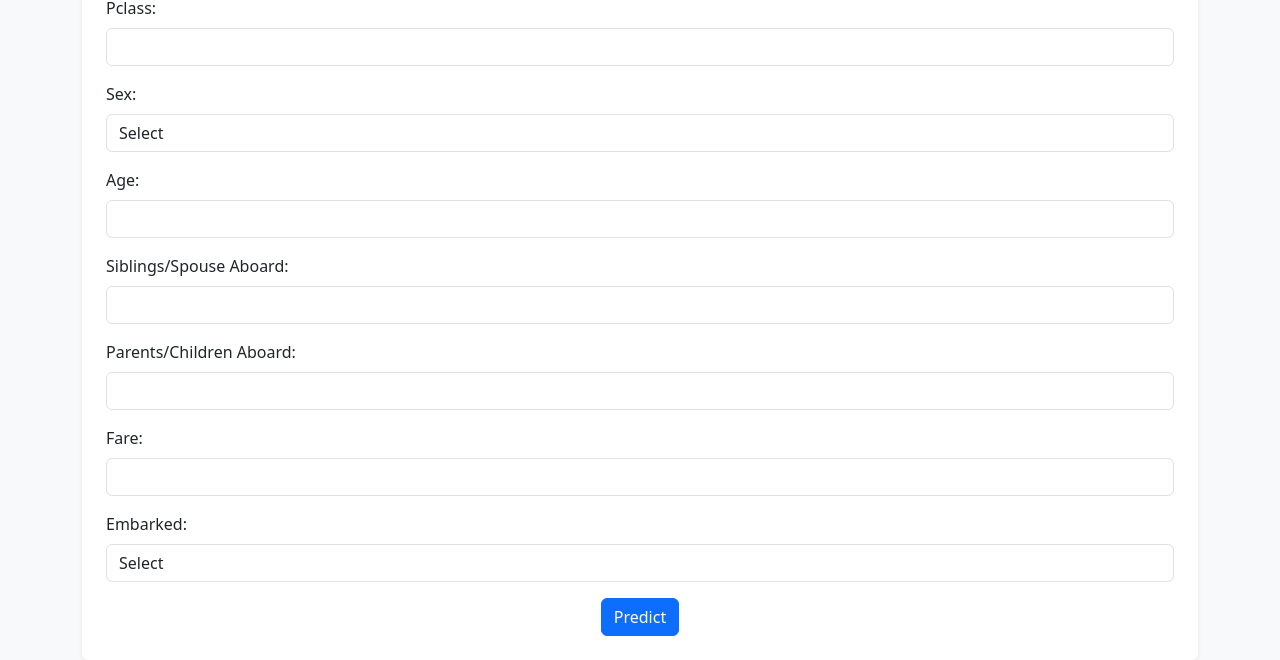
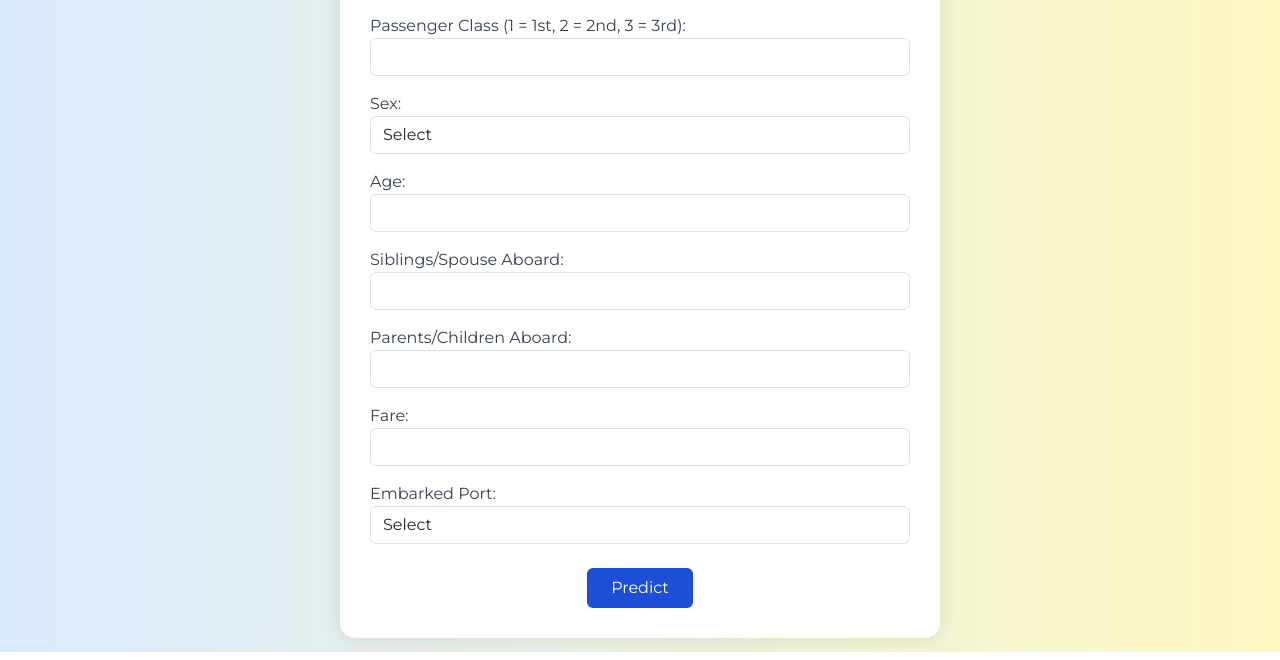
Before and after one commit to Tanushri10/EDA-Titanic, a plain HTML site: page templates/index.html in a window 1280 px wide. Shown: the part 148-808 px from the top of the page. Drawn offline with nearby package versions, Linux system fonts and the light colour scheme.

Commit message:
Web Browser with CSS

```diff
--- /dev/null
+++ b/static/style.css
@@ -0,0 +1,41 @@
+/* static/style.css */
+body {
+    font-family: 'Segoe UI', Tahoma, Geneva, Verdana, sans-serif;
+    background: linear-gradient(to right, #6a11cb, #2575fc);
+    color: #fff;
+    text-align: center;
+    padding: 50px;
+}
+
+form {
+    background: rgba(0, 0, 0, 0.6);
+    padding: 30px;
+    border-radius: 10px;
+    display: inline-block;
+    text-align: left;
+    max-width: 400px;
+    margin: auto;
+}
+
+input, select {
+    width: 100%;
+    padding: 8px;
+    margin: 10px 0;
+    border-radius: 5px;
+    border: none;
+}
+
+button {
+    padding: 10px 20px;
+    border: none;
+    background-color: #00c9a7;
+    color: #fff;
+    font-size: 16px;
+    border-radius: 5px;
+    cursor: pointer;
+    margin-top: 10px;
+}
+
+button:hover {
+    background-color: #007b74;
+}
--- a/templates/index.html
+++ b/templates/index.html
@@ -1,22 +1,58 @@
 <!DOCTYPE html>
-<html>
+<html lang="en">
 <head>
+    <meta charset="UTF-8">
     <title>Titanic Survival Prediction</title>
+    <meta name="viewport" content="width=device-width, initial-scale=1">
+    <!-- Bootstrap CSS -->
     <link href="https://cdn.jsdelivr.net/npm/bootstrap@5.3.0/dist/css/bootstrap.min.css" rel="stylesheet">
+    <!-- Google Font -->
+    <link href="https://fonts.googleapis.com/css2?family=Montserrat:wght@400;600&display=swap" rel="stylesheet">
+    <style>
+        body {
+            background: linear-gradient(to right, #dbeafe, #fef9c3);
+            font-family: 'Montserrat', sans-serif;
+        }
+        .form-container {
+            max-width: 600px;
+            margin: auto;
+            margin-top: 60px;
+            padding: 30px;
+            background-color: white;
+            border-radius: 15px;
+            box-shadow: 0 0 20px rgba(0, 0, 0, 0.1);
+        }
+        h1 {
+            font-weight: 600;
+            color: #1f2937;
+        }
+        label {
+            font-weight: 500;
+            color: #374151;
+        }
+        .btn-primary {
+            background-color: #1d4ed8;
+            border: none;
+        }
+        .btn-primary:hover {
+            background-color: #2563eb;
+        }
+    </style>
 </head>
-<body class="bg-light">
+<body>
 
-<div class="container mt-5">
-    <h1 class="text-center mb-4">Titanic Survival Prediction</h1>
-    <form action="/predict" method="post" class="p-4 bg-white rounded shadow-sm">
+<div class="container">
+    <div class="form-container">
+        <h1 class="text-center mb-4">Titanic Survival Predictor</h1>
+        <form action="/predict" method="post">
 
             <div class="mb-3">
-            <label for="Pclass" class="form-label">Pclass:</label>
+                <label for="Pclass">Passenger Class (1 = 1st, 2 = 2nd, 3 = 3rd):</label>
                 <input type="number" class="form-control" name="Pclass" min="1" max="3" required>
             </div>
 
             <div class="mb-3">
-            <label for="Sex" class="form-label">Sex:</label>
+                <label for="Sex">Sex:</label>
                 <select class="form-control" name="Sex" required>
                     <option value="">Select</option>
                     <option value="male">Male</option>
@@ -25,27 +61,27 @@
             </div>
 
             <div class="mb-3">
-            <label for="Age" class="form-label">Age:</label>
+                <label for="Age">Age:</label>
                 <input type="number" class="form-control" name="Age" step="0.1" required>
             </div>
 
             <div class="mb-3">
-            <label for="SibSp" class="form-label">Siblings/Spouse Aboard:</label>
+                <label for="SibSp">Siblings/Spouse Aboard:</label>
                 <input type="number" class="form-control" name="SibSp" required>
             </div>
 
             <div class="mb-3">
-            <label for="Parch" class="form-label">Parents/Children Aboard:</label>
+                <label for="Parch">Parents/Children Aboard:</label>
                 <input type="number" class="form-control" name="Parch" required>
             </div>
 
             <div class="mb-3">
-            <label for="Fare" class="form-label">Fare:</label>
+                <label for="Fare">Fare:</label>
                 <input type="number" class="form-control" name="Fare" step="0.01" required>
             </div>
 
-        <div class="mb-3">
-            <label for="Embarked" class="form-label">Embarked:</label>
+            <div class="mb-4">
+                <label for="Embarked">Embarked Port:</label>
                 <select class="form-control" name="Embarked" required>
                     <option value="">Select</option>
                     <option value="C">Cherbourg (C)</option>
@@ -55,9 +91,10 @@
             </div>
 
             <div class="text-center">
-            <button type="submit" class="btn btn-primary">Predict</button>
+                <button type="submit" class="btn btn-primary px-4 py-2">Predict</button>
             </div>
         </form>
+    </div>
 </div>
 
 </body>
```
Also changed, not shown: templates/result.html (+44 -5 lines), 2 other files. Lines whose indentation alone changed are shown as unchanged.
